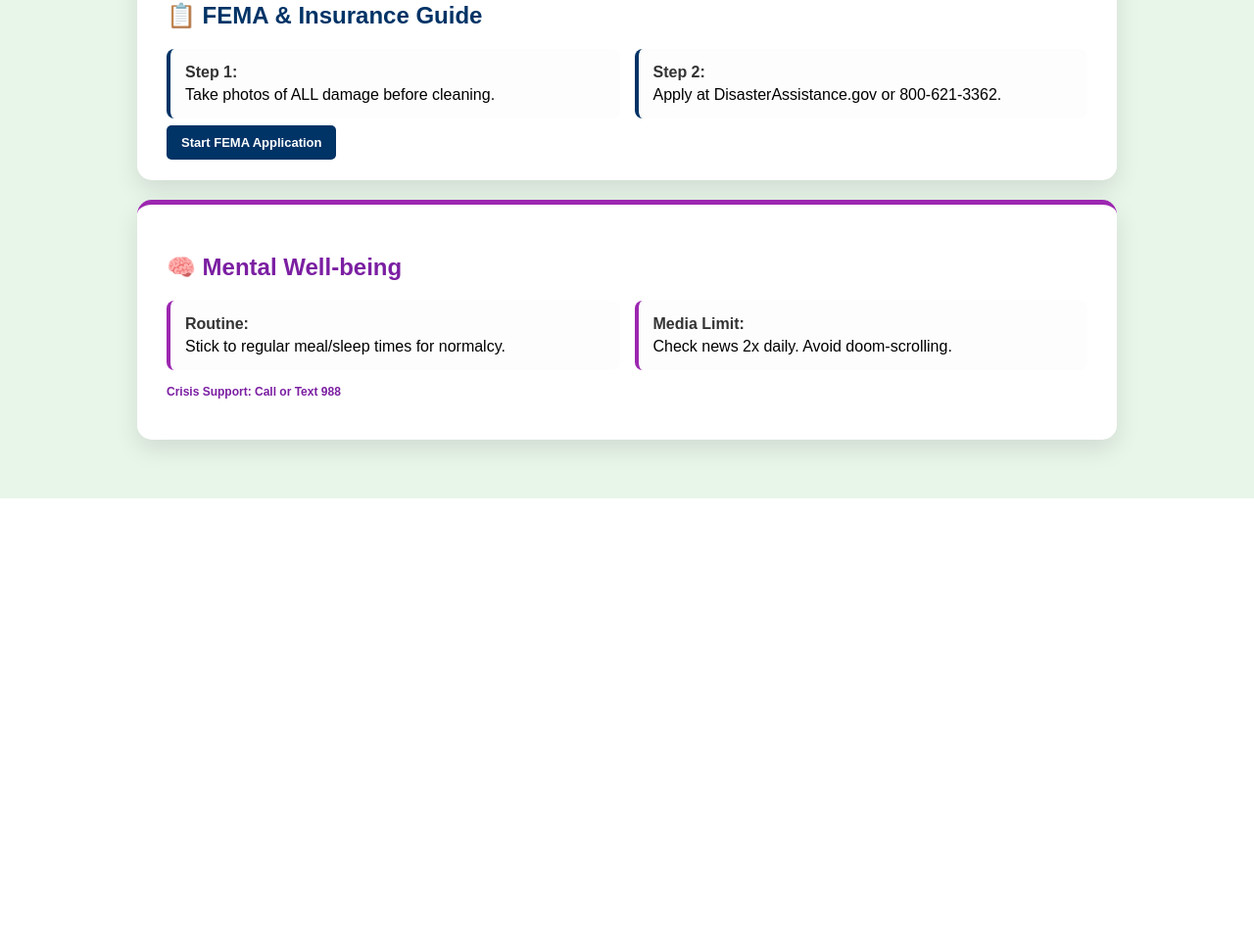
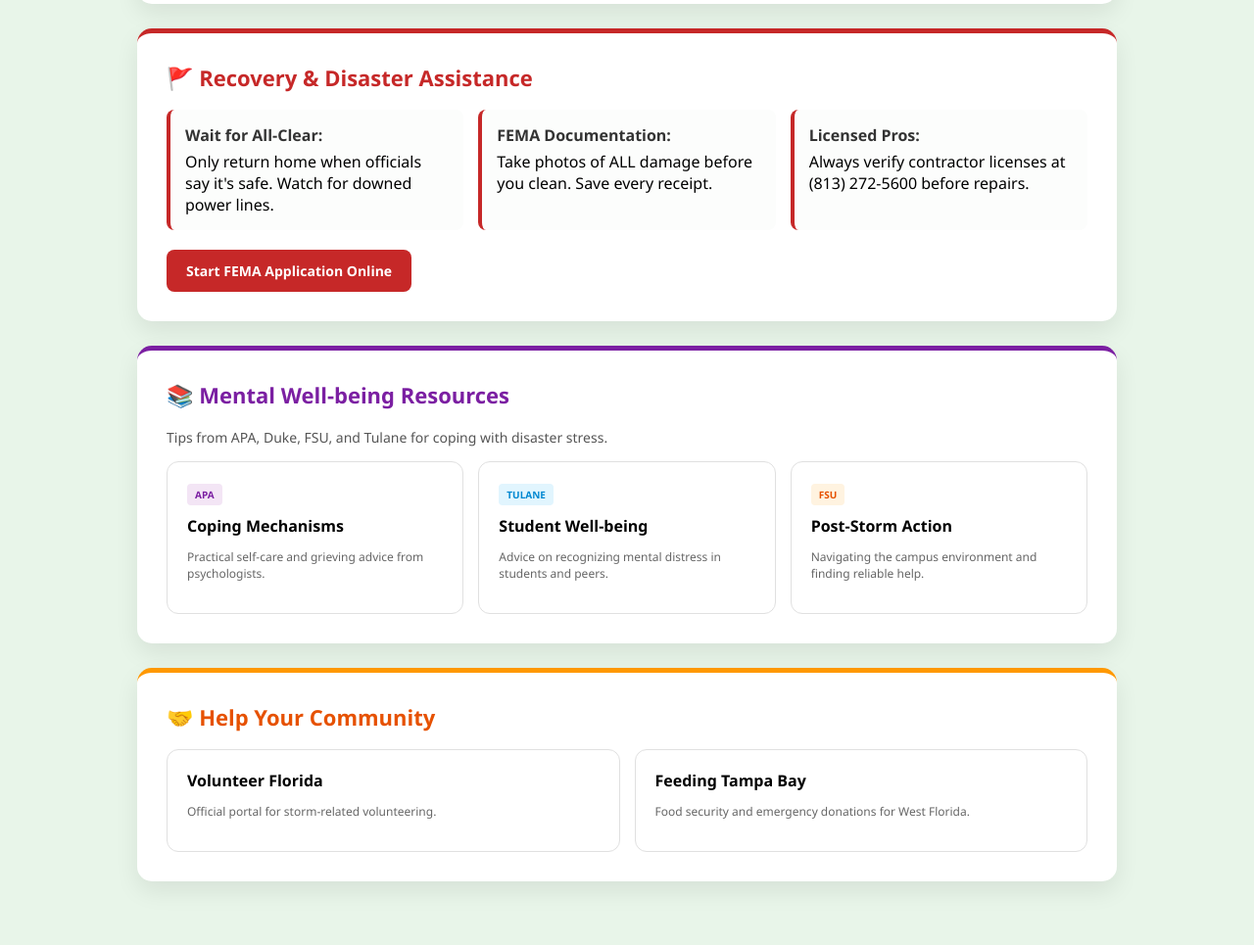
Before and after one commit to Maria08P/hurricane-shelter-app, a Flask app: page / in a window 1280 px wide. Shown: the part 3313-4278 px from the top of the page at 98% size. Before the commit the page ends 3822 px from the top, so only its background shows below. Run offline with Flask 3, Linux system fonts and the light colour scheme.

Commit message:
Update index.html

```diff
--- a/templates/index.html
+++ b/templates/index.html
@@ -5,36 +5,51 @@
     <meta name="viewport" content="width=device-width, initial-scale=1.0">
     <title>Florida Hurricane Relief Hub</title>
     <style>
-        html, body { height: 100%; margin: 0; background-color: #e8f5e9; font-family: sans-serif; scroll-behavior: smooth; }
+        /* General Styles */
+        html, body { height: 100%; margin: 0; background-color: #e8f5e9; font-family: 'Segoe UI', Tahoma, Geneva, Verdana, sans-serif; scroll-behavior: smooth; }
         .page-wrapper { padding: 40px 20px; display: flex; justify-content: center; }
         .container { max-width: 1000px; width: 100%; }
-        .card { background: white; padding: 30px; border-radius: 15px; box-shadow: 0 10px 25px rgba(0,0,0,0.1); margin-bottom: 20px; border-top: 5px solid #2e7d32; }
-        h1 { color: #2e7d32; text-align: center; margin-top: 0; }
 
-        .hotline-section { display: flex; flex-wrap: wrap; gap: 20px; background: #f9fdf9; padding: 20px; border-radius: 10px; margin-bottom: 30px; border: 1px solid #e0eee0; }
-        .hotline-item { min-width: 160px; flex: 1; }
-        .hotline-item strong { display: block; color: #2e7d32; font-size: 11px; text-transform: uppercase; }
+        /* Card System */
+        .card { background: white; padding: 30px; border-radius: 15px; box-shadow: 0 10px 25px rgba(0,0,0,0.08); margin-bottom: 25px; border-top: 5px solid #2e7d32; position: relative; }
+        h1 { color: #2e7d32; text-align: center; margin-top: 0; margin-bottom: 10px; }
+        h2 { margin-top: 0; font-size: 22px; }
+
+        /* Navigation Buttons */
+        .nav-btn { border: 1px solid #2e7d32; background: none; color: #2e7d32; padding: 8px 15px; border-radius: 20px; cursor: pointer; font-size: 13px; transition: 0.3s; }
+        .nav-btn:hover { background: #2e7d32; color: white; }
+
+        /* Hotline Section */
+        .hotline-section { display: flex; flex-wrap: wrap; gap: 15px; background: #f9fdf9; padding: 20px; border-radius: 10px; margin-bottom: 30px; border: 1px solid #e0eee0; }
+        .hotline-item { min-width: 140px; flex: 1; }
+        .hotline-item strong { display: block; color: #2e7d32; font-size: 11px; text-transform: uppercase; letter-spacing: 0.5px; }
         .hotline-number { color: #1b5e20; text-decoration: none; font-weight: bold; font-size: 15px; }
 
-        #searchInput { width: 100%; padding: 15px; border: 2px solid #a5d6a7; border-radius: 8px; margin-bottom: 20px; font-size: 16px; outline: none; }
-
+        /* Search & Table */
+        #searchInput { width: 100%; padding: 15px; border: 2px solid #a5d6a7; border-radius: 8px; margin-bottom: 20px; font-size: 16px; outline: none; box-sizing: border-box; }
         table { width: 100%; border-collapse: collapse; }
         th { border-bottom: 2px solid #e8f5e9; padding: 12px; text-align: left; color: #666; font-size: 13px; }
         td { padding: 15px 12px; border-bottom: 1px solid #f5f5f5; font-size: 14px; }
 
+        /* Badges & UI Elements */
         .badge { display: inline-block; padding: 4px 10px; border-radius: 20px; font-size: 11px; font-weight: bold; }
         .accepting { background-color: #e6f4ea; color: #1b5e20; }
         .full { background-color: #fdecea; color: #c62828; }
         .nearingfull { background-color: #fff4e0; color: #e65100; }
 
-        .map-btn { text-decoration: none; background: white; color: #2e7d32; padding: 8px 14px; border: 1px solid #a5d6a7; border-radius: 6px; font-size: 12px; font-weight: bold; white-space: nowrap; transition: 0.2s; }
+        .map-btn { text-decoration: none; background: white; color: #2e7d32; padding: 8px 14px; border: 1px solid #a5d6a7; border-radius: 6px; font-size: 12px; font-weight: bold; transition: 0.2s; }
         .map-btn:hover { background: #2e7d32; color: white; }
 
-        .tips-grid { display: grid; grid-template-columns: repeat(auto-fit, minmax(280px, 1fr)); gap: 15px; margin-top: 15px; }
+        /* Resource Grids */
+        .tips-grid, .resource-grid { display: grid; grid-template-columns: repeat(auto-fit, minmax(280px, 1fr)); gap: 15px; margin-top: 15px; }
         .tip-item { background: #fcfdfc; padding: 15px; border-radius: 8px; border-left: 4px solid #a5d6a7; }
         .tip-item strong { display: block; margin-bottom: 5px; color: #333; }
-        .tip-item p { margin: 0; font-size: 13px; color: #666; line-height: 1.4; }
 
+        .resource-card { border: 1px solid #e0e0e0; border-radius: 12px; padding: 20px; transition: 0.2s; text-decoration: none; color: inherit; display: flex; flex-direction: column; justify-content: space-between; background: white; }
+        .resource-card:hover { transform: translateY(-3px); box-shadow: 0 5px 15px rgba(0,0,0,0.1); border-color: #2e7d32; }
+        .resource-tag { font-size: 10px; text-transform: uppercase; font-weight: bold; padding: 4px 8px; border-radius: 4px; margin-bottom: 10px; display: inline-block; }
+
+        /* Print Logic */
         @media print {
             #searchInput, .map-btn, iframe, button, .no-print { display: none !important; }
             .card { box-shadow: none; border: 1px solid #eee; break-inside: avoid; margin-bottom: 10px; }
@@ -44,27 +59,36 @@
     </style>
 </head>
 <body>
+
     <div class="page-wrapper">
         <div class="container">
 
-            <button onclick="window.print()" style="background: #2e7d32; color: white; border: none; padding: 10px 15px; border-radius: 5px; cursor: pointer; font-weight: bold; float: right; margin-bottom: 10px;">
+            <div style="margin-bottom: 15px; overflow: hidden;">
+                <button onclick="window.print()" class="no-print" style="background: #2e7d32; color: white; border: none; padding: 10px 15px; border-radius: 5px; cursor: pointer; font-weight: bold; float: right;">
                     🖨️ Save/Print Offline
                 </button>
+            </div>
 
             <div class="card">
                 <h1>Florida Hurricane Relief Hub</h1>
+
+                <div class="no-print" style="display: flex; gap: 8px; justify-content: center; margin-bottom: 25px; flex-wrap: wrap;">
+                    <button class="nav-btn" onclick="document.getElementById('shelters').scrollIntoView()">🏥 Shelters</button>
+                    <button class="nav-btn" onclick="document.getElementById('radar').scrollIntoView()">🛰️ Radar</button>
+                    <button class="nav-btn" onclick="document.getElementById('fema').scrollIntoView()">📋 Recovery</button>
+                    <button class="nav-btn" onclick="document.getElementById('mental').scrollIntoView()">🧠 Mental Health</button>
+                </div>
 
                 <div class="hotline-section">
                     <div class="hotline-item"><strong>Emergency</strong><a href="tel:911" class="hotline-number">911</a></div>
                     <div class="hotline-item"><strong>FL Emergency Info</strong><a href="tel:8003423557" class="hotline-number">1-800-342-3557</a></div>
                     <div class="hotline-item"><strong>Disaster Distress</strong><a href="tel:8009855990" class="hotline-number">1-800-985-5990</a></div>
                     <div class="hotline-item"><strong>Hurricane EM</strong><a href="tel:8838224636" class="hotline-number">(883) 822-4636</a></div>
-                    <div class="hotline-item"><strong>Mobility Services</strong><a href="tel:81327431101" class="hotline-number">(813) 274-31101</a></div>
-                    <div class="hotline-item"><strong>Water EM</strong><a href="tel:8139473451" class="hotline-number">(813) 947-3451</a></div>
+                    <div class="hotline-item"><strong>Crisis Support</strong><a href="tel:988" class="hotline-number">988</a></div>
                 </div>
 
-                <input type="text" id="searchInput" placeholder="Search shelters by school name, city, or special needs..." oninput="filterTable()">
-
+                <div id="shelters">
+                    <input type="text" id="searchInput" placeholder="Search by school name, city, or 'pets'..." oninput="filterTable()">
                     <table>
                         <thead>
                             <tr><th>Shelter & Address</th><th>Status</th><th class="no-print">Map</th></tr>
@@ -74,51 +98,79 @@
                             <tr>
                                 <td><strong>{{ shelter.name }}</strong><br><small style="color:#777">{{ shelter.address }}</small></td>
                                 <td><span class="badge {{ shelter.status }}">{{ shelter.label }}</span></td>
-                            <td class="no-print"><a href="https://www.google.com/maps/search/?api=1&query={{ shelter.name|replace(' ', '+') }}+{{ shelter.address|replace(' ', '+') }}" target="_blank" class="map-btn">📍 Directions</a></td>
+                                <td class="no-print"><a href="https://www.google.com/maps/search/?api=1&query={{ shelter.name|replace(' ', '+') }}+{{ shelter.address|replace(' ', '+') }}" target="_blank" class="map-btn">📍 Map</a></td>
                             </tr>
                             {% endfor %}
                         </tbody>
                     </table>
                 </div>
+            </div>
 
-            <div class="card" style="padding: 0; overflow: hidden; border-top-color: #007bff;">
+            <div id="radar" class="card" style="padding: 0; overflow: hidden; border-top-color: #007bff;">
                 <div style="padding: 20px;">
                     <h2 style="color: #007bff; margin: 0; font-size: 18px;">🛰️ Live Hurricane Radar</h2>
                 </div>
-                <iframe src="https://embed.windy.com/embed2.html?lat=27.9506&lon=-82.4572&zoom=6&level=surface&overlay=wind&product=ecmwf&metricWind=mph&metricTemp=%C2%B0F" width="100%" height="400" frameborder="0"></iframe>
+                <iframe src="https://embed.windy.com/embed2.html?lat=27.9506&lon=-82.4572&zoom=6&level=surface&overlay=wind&product=ecmwf&metricWind=mph&metricTemp=%C2%B0F" width="100%" height="450" frameborder="0"></iframe>
             </div>
 
-            <div class="card" style="border-top-color: #c62828;">
-                <h2 style="color: #c62828;">🚩 After the Storm: Recovery</h2>
+            <div id="fema" class="card" style="border-top-color: #c62828;">
+                <h2 style="color: #c62828;">🚩 Recovery & Disaster Assistance</h2>
                 <div class="tips-grid">
-                    <div class="tip-item" style="border-left-color: #c62828;"><strong>Wait for All-Clear:</strong> Only return home when officials say it's safe.</div>
-                    <div class="tip-item" style="border-left-color: #c62828;"><strong>Generator Safety:</strong> NEVER run indoors. Keep 20ft from windows.</div>
-                    <div class="tip-item" style="border-left-color: #c62828;"><strong>Standing Water:</strong> Avoid it. Risk of sewage and live power lines.</div>
+                    <div class="tip-item" style="border-left-color: #c62828;"><strong>Wait for All-Clear:</strong> Only return home when officials say it's safe. Watch for downed power lines.</div>
+                    <div class="tip-item" style="border-left-color: #c62828;"><strong>FEMA Documentation:</strong> Take photos of ALL damage before you clean. Save every receipt.</div>
+                    <div class="tip-item" style="border-left-color: #c62828;"><strong>Licensed Pros:</strong> Always verify contractor licenses at (813) 272-5600 before repairs.</div>
+                </div>
+                <div style="margin-top: 20px;">
+                    <a href="https://www.disasterassistance.gov/" target="_blank" style="background: #c62828; color: white; padding: 12px 20px; border-radius: 8px; text-decoration: none; font-weight: bold; font-size: 14px; display: inline-block;">Start FEMA Application Online</a>
                 </div>
             </div>
 
-            <div class="card" style="border-top-color: #003366;">
-                <h2 style="color: #003366;">📋 FEMA & Insurance Guide</h2>
-                <div class="tips-grid">
-                    <div class="tip-item" style="border-left-color: #003366;"><strong>Step 1:</strong> Take photos of ALL damage before cleaning.</div>
-                    <div class="tip-item" style="border-left-color: #003366;"><strong>Step 2:</strong> Apply at DisasterAssistance.gov or 800-621-3362.</div>
+            <div id="mental" class="card" style="border-top-color: #7b1fa2;">
+                <h2 style="color: #7b1fa2;">📚 Mental Well-being Resources</h2>
+                <p style="font-size: 14px; color: #555;">Tips from APA, Duke, FSU, and Tulane for coping with disaster stress.</p>
+                <div class="resource-grid">
+                    <a href="https://www.apa.org/topics/disasters-response/hurricane-stress" target="_blank" class="resource-card">
+                        <div>
+                            <span class="resource-tag" style="background: #f3e5f5; color: #7b1fa2;">APA</span>
+                            <strong style="display: block;">Coping Mechanisms</strong>
+                            <p style="font-size: 12px; color: #666;">Practical self-care and grieving advice from psychologists.</p>
                         </div>
-                <div style="margin-top: 15px;">
-                    <a href="https://www.disasterassistance.gov/" target="_blank" style="background: #003366; color: white; padding: 10px 15px; border-radius: 5px; text-decoration: none; font-weight: bold; font-size: 13px;">Start FEMA Application</a>
+                    </a>
+                    <a href="https://news.tulane.edu/pr/mental-health-experts-offer-coping-tips-well-being-after-storms-and-other-disasters" target="_blank" class="resource-card">
+                        <div>
+                            <span class="resource-tag" style="background: #e1f5fe; color: #0288d1;">Tulane</span>
+                            <strong style="display: block;">Student Well-being</strong>
+                            <p style="font-size: 12px; color: #666;">Advice on recognizing mental distress in students and peers.</p>
+                        </div>
+                    </a>
+                    <a href="https://emergency.fsu.edu/hazards/tropical-storms-hurricanes/tropical-storms-hurricanes-after" target="_blank" class="resource-card">
+                        <div>
+                            <span class="resource-tag" style="background: #fff3e0; color: #e65100;">FSU</span>
+                            <strong style="display: block;">Post-Storm Action</strong>
+                            <p style="font-size: 12px; color: #666;">Navigating the campus environment and finding reliable help.</p>
+                        </div>
+                    </a>
                 </div>
             </div>
 
-            <div class="card" style="border-top-color: #9c27b0;">
-                <h2 style="color: #7b1fa2;">🧠 Mental Well-being</h2>
-                <div class="tips-grid">
-                    <div class="tip-item" style="border-left-color: #9c27b0;"><strong>Routine:</strong> Stick to regular meal/sleep times for normalcy.</div>
-                    <div class="tip-item" style="border-left-color: #9c27b0;"><strong>Media Limit:</strong> Check news 2x daily. Avoid doom-scrolling.</div>
+            <div class="card" style="border-top-color: #ff9800;">
+                <h2 style="color: #e65100;">🤝 Help Your Community</h2>
+                <div class="resource-grid">
+                    <a href="https://www.volunteerflorida.org/" target="_blank" class="resource-card">
+                        <strong>Volunteer Florida</strong>
+                        <p style="font-size: 12px; color: #666;">Official portal for storm-related volunteering.</p>
+                    </a>
+                    <a href="https://feedingtampabay.org/" target="_blank" class="resource-card">
+                        <strong>Feeding Tampa Bay</strong>
+                        <p style="font-size: 12px; color: #666;">Food security and emergency donations for West Florida.</p>
+                    </a>
                 </div>
-                <p style="font-size: 12px; margin-top: 15px; color: #7b1fa2;"><strong>Crisis Support: Call or Text 988</strong></p>
             </div>
 
         </div>
     </div>
+
+    <button onclick="window.scrollTo({top: 0, behavior: 'smooth'})" class="no-print" style="position: fixed; bottom: 20px; right: 20px; background: #2e7d32; color: white; border: none; width: 45px; height: 45px; border-radius: 50%; cursor: pointer; font-size: 20px; box-shadow: 0 4px 10px rgba(0,0,0,0.3); z-index: 1000;">↑</button>
 
     <script>
         function filterTable() {
```
Lines whose indentation alone changed are shown as unchanged.
